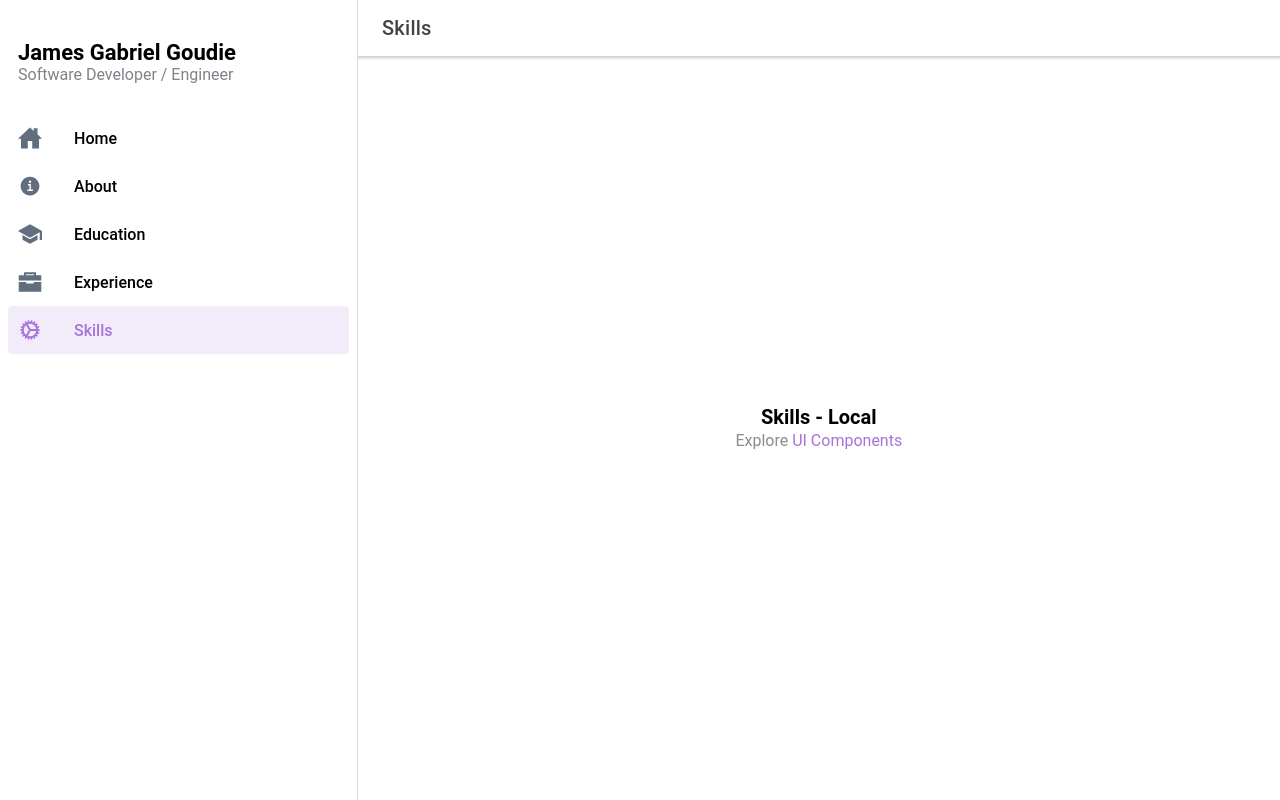
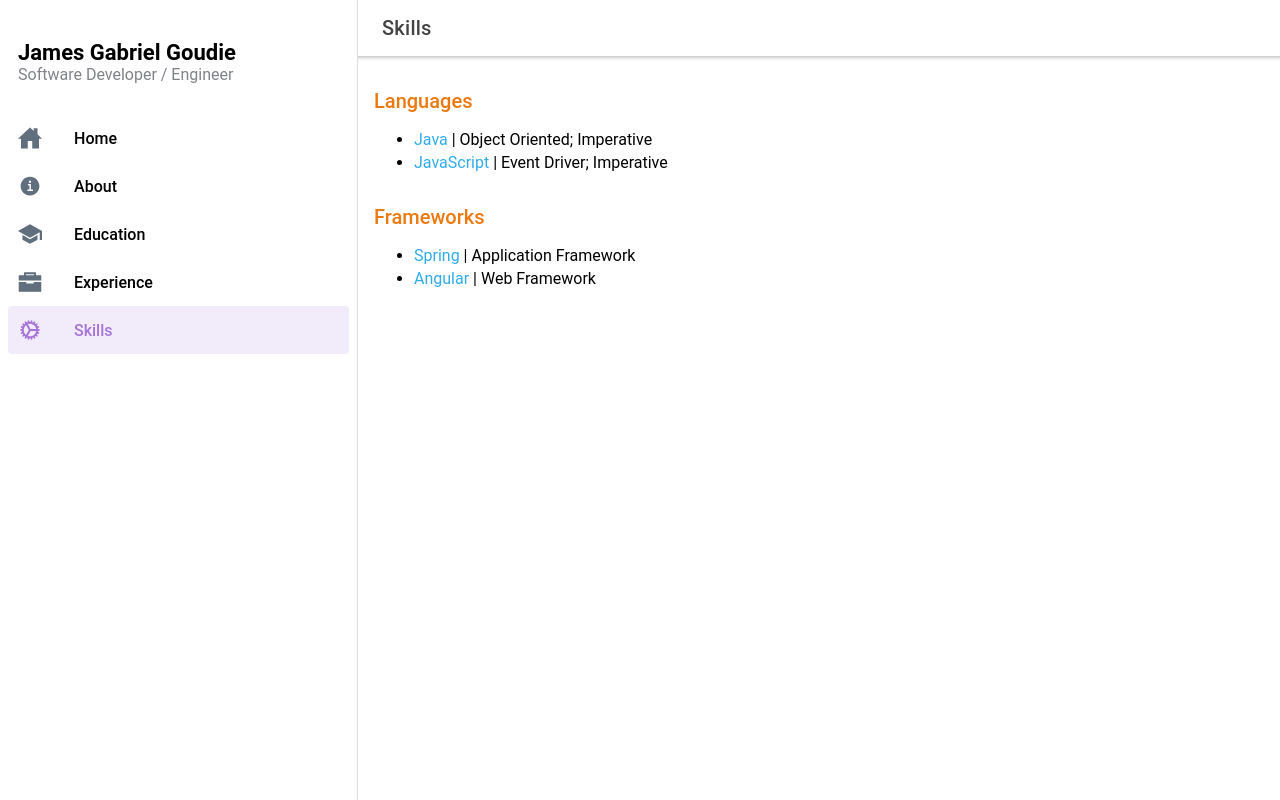
Before and after one commit to JamesGGoudie/goudie-ca-src, a React (Create React App) app: page /skills in a window 1280 px wide. Built offline with nearby package versions, Linux system fonts and the light colour scheme.

Commit message:
Completed skeleton skills page

```diff
--- /dev/null
+++ b/src/components/SkillsGroup.scss
@@ -0,0 +1,13 @@
+.skills-group {
+	.skills-group-name {
+		color: var(--ion-color-secondary);
+		font-size: 20px;
+		line-height: 26px;
+	}
+
+	.skill {
+		.skill-name {
+			color: var(--ion-color-tertiary);
+		}
+	}
+}
--- /dev/null
+++ b/src/components/SkillsGroup.tsx
@@ -0,0 +1,24 @@
+import React from 'react';
+
+import { SkillsGroupProps } from 'src/properties';
+
+import './SkillsGroup.scss';
+
+const SkillsGroup: React.FC<SkillsGroupProps> = (
+	{ name, skills }: SkillsGroupProps
+) => {
+	return (
+		<div className="skills-group">
+			<h3 className="skills-group-name">{name}</h3>
+			<ul>
+				{skills.map((skill, i) =>
+					<li className="skill" key={i}>
+						<span className="skill-name">{skill.name}</span> | {skill.summary}
+					</li>
+				)}
+			</ul>
+		</div>
+	);
+};
+
+export default SkillsGroup;
--- /dev/null
+++ b/src/constants/skills-info.ts
@@ -0,0 +1,30 @@
+import { SkillsGroupProps } from 'src/properties';
+
+export const SKILLS_INFO: SkillsGroupProps[] = [
+	{
+		name: 'Languages',
+		skills: [
+			{
+				name: 'Java',
+				summary: 'Object Oriented; Imperative'
+			},
+			{
+				name: 'JavaScript',
+				summary: 'Event Driver; Imperative'
+			}
+		]
+	},
+	{
+		name: 'Frameworks',
+		skills: [
+			{
+				name: 'Spring',
+				summary: 'Application Framework'
+			},
+			{
+				name: 'Angular',
+				summary: 'Web Framework'
+			}
+		]
+	}
+];
--- a/src/pages/Skills.tsx
+++ b/src/pages/Skills.tsx
@@ -1,9 +1,11 @@
 import React from 'react';
 import { IonContent, IonPage } from '@ionic/react';
-import ExploreContainer from '../components/ExploreContainer';
 
+import SkillsGroup from 'src/components/SkillsGroup';
 import TopBar from 'src/components/TopBar';
 import TopBarFullscreen from 'src/components/TopBarFullscreen';
+
+import { SKILLS_INFO } from 'src/constants/skills-info';
 
 import './Skills.scss';
 
@@ -11,15 +13,18 @@ const title = 'Skills';
 
 const Skills: React.FC = () => {
 
-	const name = 'Skills - Local';
-
 	return (
 		<IonPage>
 			<TopBar title={title} />
 
 			<IonContent >
 				<TopBarFullscreen title={title} />
-				<ExploreContainer name={name} />
+				<div className="page">
+					{SKILLS_INFO.map((skillsGroup, i) => <SkillsGroup key={i}
+						name={skillsGroup.name}
+						skills={skillsGroup.skills}
+					/>)}
+				</div>
 			</IonContent>
 		</IonPage>
 	);
--- a/src/properties/index.ts
+++ b/src/properties/index.ts
@@ -1,5 +1,6 @@
 export * from './course-entry-props';
 export * from './online-presence-entry-props';
+export * from './skills-group-props';
 export * from './top-bar-fullscreen-props';
 export * from './top-bar-props';
 export * from './unordered-list-props';
```
Also changed, not shown: src/properties/skills-group-props.ts (added, +7 -0 lines).
